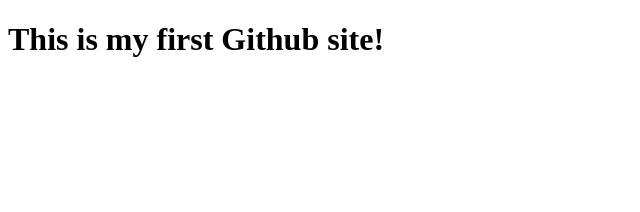
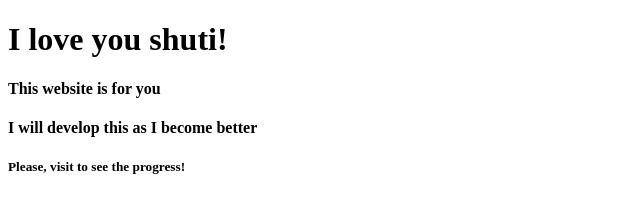
Before and after one commit to sohazur/sohazur.github.io, a plain HTML site: page index.html in a window 1280 px wide. Shown: the whole page, without its empty margins (0-640 px from the left). Drawn offline with Linux system fonts and the light colour scheme.

Commit message:
Update index.html
Added shuti's detail

```diff
--- a/index.html
+++ b/index.html
@@ -6,6 +6,9 @@
     <title>My Site</title>
 </head>
 <body>
-    <h1>This is my first Github site!</h1>
+    <h1>I love you shuti!</h1>
+    <h4>This website is for you<h4>
+    <p>I will develop this as I become better<p>
+    <h5>Please, visit to see the progress!<h5>
 </body>
 </html>
```
